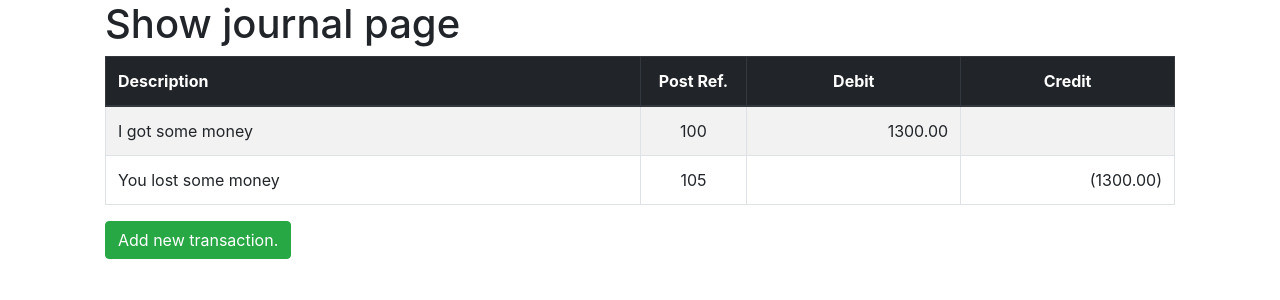
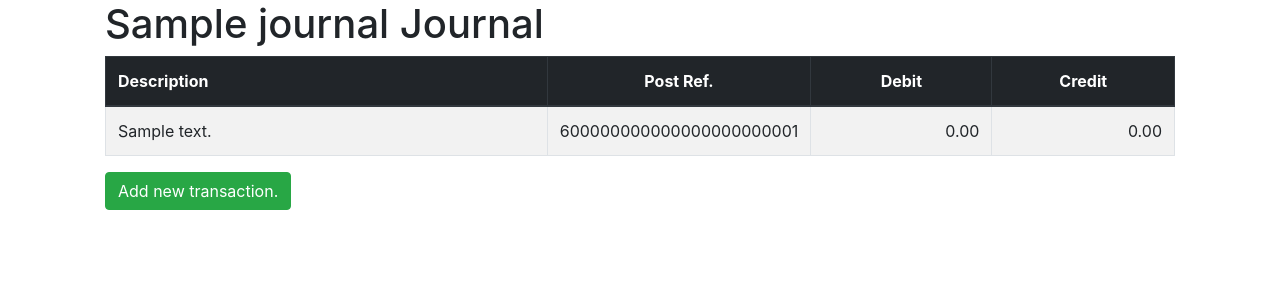
Before and after one commit to jeffreycaldwell/accounting, a Node server app: page /companies/600000000000000000000001/journal in a window 1280 px wide. Shown: the part 56-356 px from the top of the page. Run offline with Node 20, Linux system fonts and the light colour scheme; tables that the repository leaves empty hold one stand-in row (values such as "Sample post"); some libraries are stand-ins or nearby versions.

Commit message:
Journal and Ledger transaction indices working

```diff
--- a/public/app.css
+++ b/public/app.css
@@ -17,3 +17,17 @@
   width: 20%;
   text-align: right;
 }
+
+.ledgerDescription {
+  width: 50%;
+}
+
+.ledgerPostRef {
+  width: 10%;
+  text-align: center;
+}
+
+.ledgerColumn {
+  width: 20%;
+  text-align: right;
+}
--- a/routes/journal.js
+++ b/routes/journal.js
@@ -8,7 +8,7 @@ router.get("/companies/:id/journal", function(req, res){
         if(err){
             console.log(err);
         } else {
-            Journal.findById(foundCompany.journal).exec(function(err, foundJournal){
+            Journal.findById(foundCompany.journal).populate("transactions").exec(function(err, foundJournal){
                if(err) {
                    console.log(err);
                } else {
--- a/views/companies/index.ejs
+++ b/views/companies/index.ejs
@@ -19,7 +19,7 @@
                 <h4>Name: <%= company.name %></h4>
                 <h5>Balance: <%= company.balance %></h5>
                 <p>
-                <a href="/companies/<%= company._id %>" class="btn btn-primary">Accounts</a>
+                <a href="/companies/<%= company._id %>" class="btn btn-primary">Details</a>
             </p>
             </div>
 
--- a/views/journal/show.ejs
+++ b/views/journal/show.ejs
@@ -1,9 +1,7 @@
 <% include ../partials/header %>
 
 <div class="container">
-    <h1>Show journal page</h1>
-    <!--<h2>Journal name is: <%= journal.name %></h2>-->
-    <!--<%= journal.balance %>-->
+    <h1><%= journal.name %> Journal</h1>
 </div>
 
 <div class="container">
@@ -18,18 +16,24 @@
             </tr>
         </thead>
         <tbody>
-            <tr>
-                <td class="journalDescription" scope="col">I got some money</td>
-                <td class="journalPostRef" scope="col">100</td>
-                <td class="journalColumn" scope="col">1300.00</td>
-                <td class="journalColumn" scope="col"></td>
-            </tr>
-            <tr>
-                <td class="journalDescription" scope="col">You lost some money</td>
-                <td class="journalPostRef" scope="col">105</td>
-                <td class="journalColumn" scope="col"></td>
-                <td class="journalColumn" scope="col">(1300.00)</td>
-            </tr>
+            <% journal.transactions.forEach(function(transaction){ %>
+                <tr>
+                    <td class="journalDescription" scope="col"><%= transaction.description %></td>
+                    <td class="journalPostRef" scope="col"><%= transaction.postRef %></td>
+                    <td class="journalColumn" scope="col"><% if(transaction.type === "debit") {%>$
+                    <%= Number(transaction.amount).toFixed(2).replace(/(\d)(?=(\d{3})+\.)/g, '$1,') %>
+                    <% } else { %>
+                    0.00
+                    <% } %>
+                    </td>
+                    <td class="journalColumn" scope="col"><% if(transaction.type === "credit") {%>$
+                    <%= Number(transaction.amount).toFixed(2).replace(/(\d)(?=(\d{3})+\.)/g, '$1,') %>
+                    <% } else { %>
+                    0.00
+                    <% } %>
+                    </td>
+                </tr>
+            <% }); %>
         </tbody>
     </table>
     <a class="btn btn-success" href="/companies/<%= company._id %>/journal/transactions/new">Add new transaction.</a>
```
Also changed, not shown: routes/accounts.js (+11 -0 lines), views/accounts/show.ejs (+42 -0 lines), views/companies/show.ejs (+14 -12 lines).
